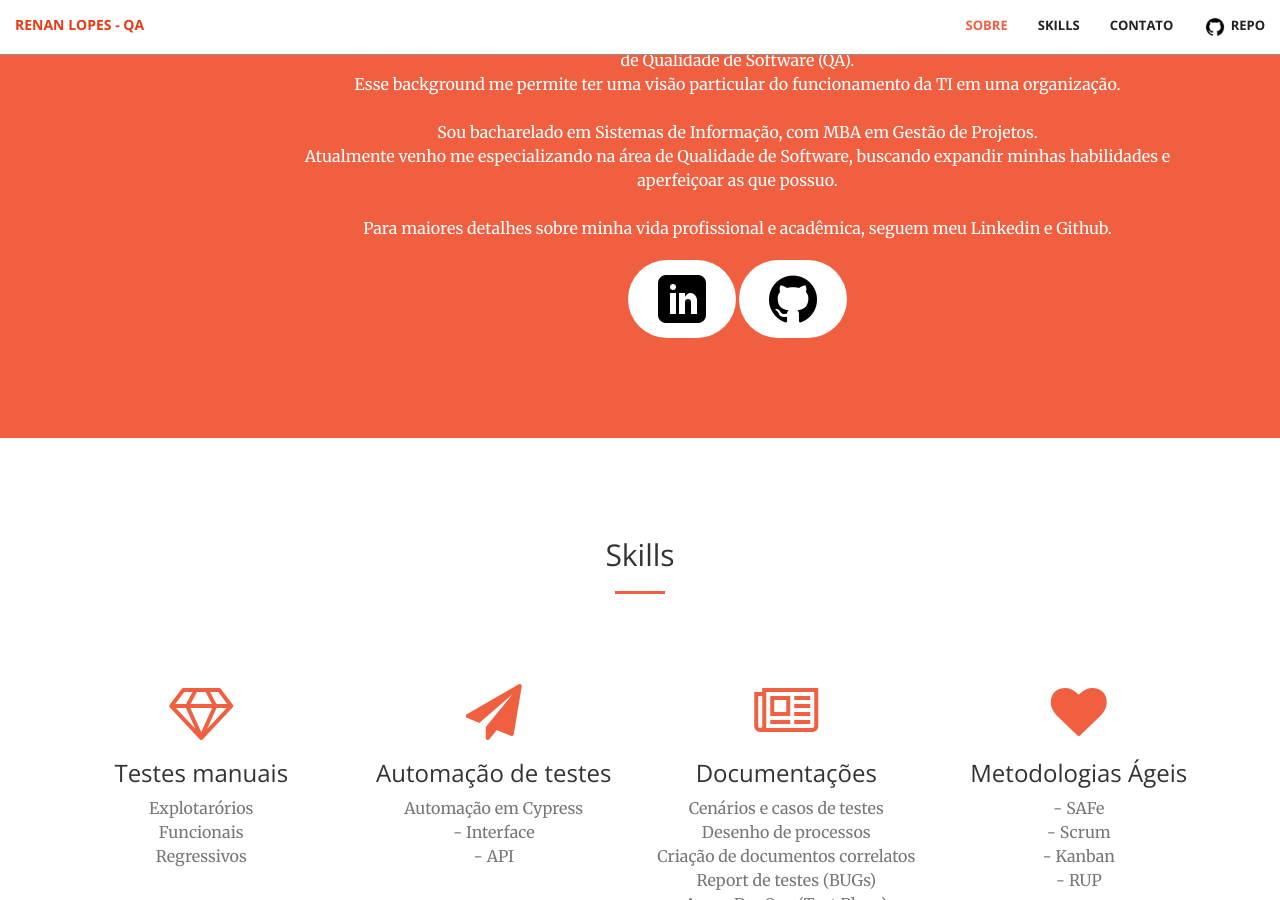
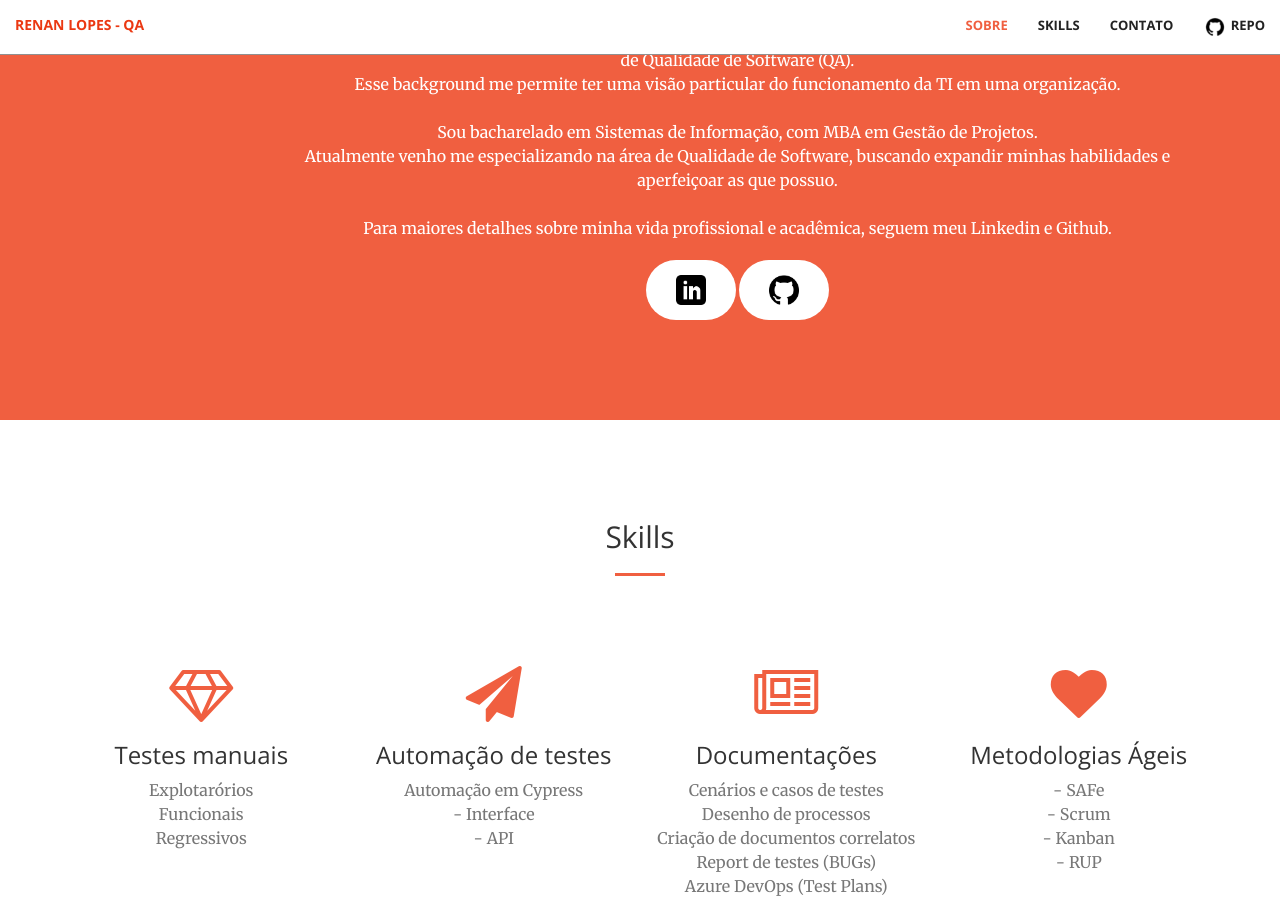
Before and after one commit to renanslopes/renanslopes.github.io, a Jekyll site: the page built from index.html, in a window 1280 px wide and 900 px high, scrolled down 1129 px. Built offline with Jekyll 4.4.1, drawn with Linux system fonts in a browser that asks for light colours.

Commit message:
ajuste largura ico sobre

```diff
--- a/_includes/call-to-action.html
+++ b/_includes/call-to-action.html
@@ -1,6 +1,6 @@
 <section class="bg-primary" id="about">
     <div class="container">
-        <div class="row">
+        <div id="about_content" class="row">
             <div class="col-lg-10 col-lg-offset-2 text-center">
                 <h2>Quem é Renan Lopes?</h2>
                 <p>
--- a/css/personal.css
+++ b/css/personal.css
@@ -17,3 +17,7 @@
 #hr_contact {
     padding-bottom: 50px;
 }
+
+#about_content img {
+    width: 30px;
+}
```
